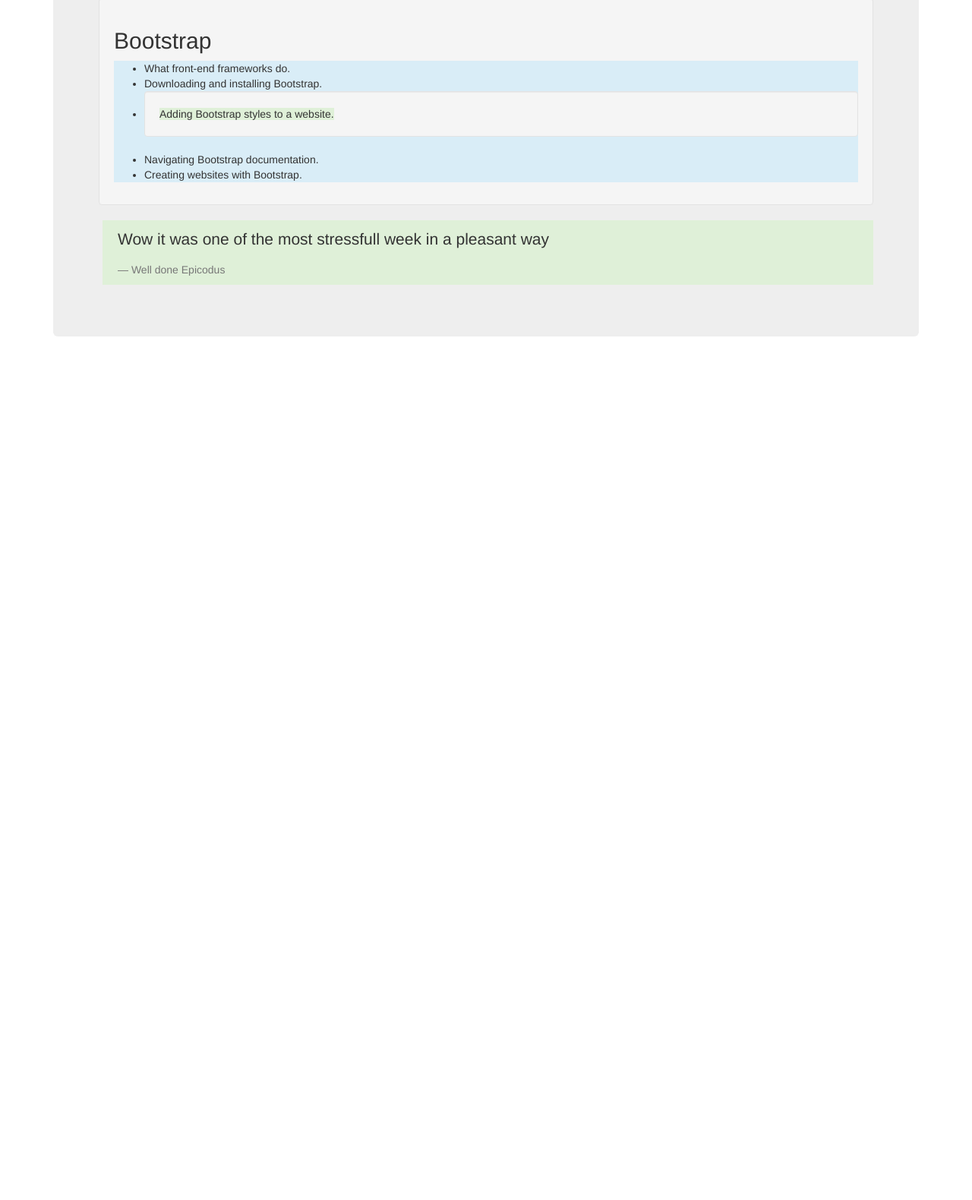
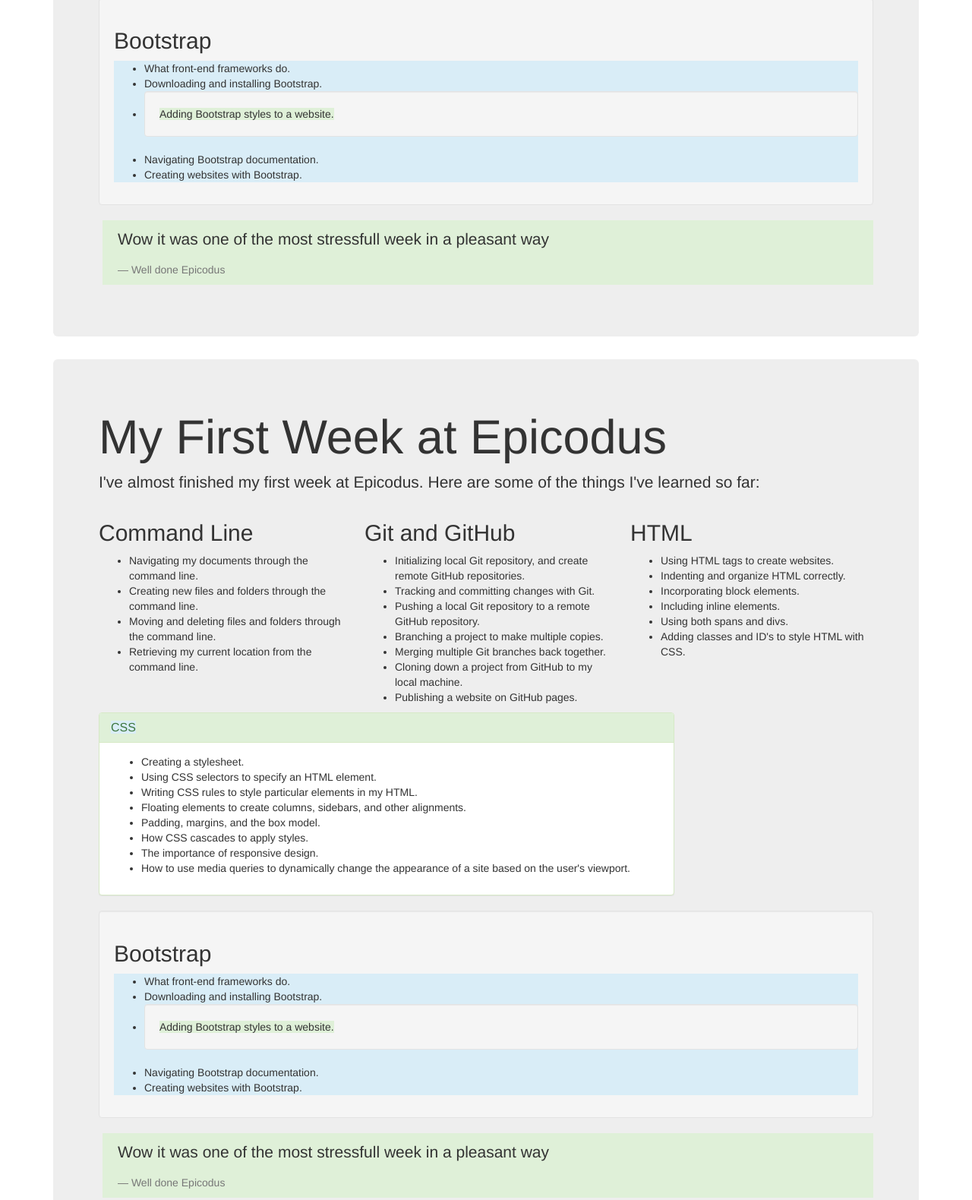
Before and after one commit to nkhakwan/PracticingBootStrap, a plain HTML site: page index.html in a window 1280 px wide. Shown: the part 2182-3762 px from the top of the page at 76% size. Before the commit the page ends 2655 px from the top, so only its background shows below. Drawn offline with Linux system fonts and the light colour scheme.

Commit message:
changed col-md-4 to col-xs-4 and it didn't work. It didn't movde the columns down to fit the small viewport

```diff
--- a/index.html
+++ b/index.html
@@ -153,5 +153,84 @@
         </blockquote>
       </div>
     </div>
+
+
+
+
+    <div class="container">
+      <div class="jumbotron">
+        <h1>My First Week at Epicodus</h1>
+        <p>
+          I've almost finished my first week at Epicodus. Here are some of the things I've learned so far:
+        </p>
+        <div class="row">
+          <div class="col-xs-4">
+        <h2>Command Line</h2>
+        <ul>
+          <li>Navigating my documents through the command line.</li>
+          <li>Creating new files and folders through the command line.</li>
+          <li>Moving and deleting files and folders through the command line.</li>
+          <li>Retrieving my current location from the command line.</li>
+        </ul>
+      </div>
+        <div class="col-xs-4">
+        <h2>Git and GitHub</h2>
+        <ul>
+          <li>Initializing local Git repository, and create remote GitHub repositories.</li>
+          <li>Tracking and committing changes with Git.</li>
+          <li>Pushing a local Git repository to a remote GitHub repository.</li>
+          <li>Branching a project to make multiple copies.</li>
+          <li>Merging multiple Git branches back together.</li>
+          <li>Cloning down a project from GitHub to my local machine.</li>
+          <li>Publishing a website on GitHub pages.</li>
+        </ul>
+      </div>
+        <div class="col-xs-4">
+        <h2>HTML</h2>
+        <ul>
+          <li>Using HTML tags to create websites.</li>
+          <li>Indenting and organize HTML correctly.</li>
+          <li>Incorporating block elements.</li>
+          <li>Including inline elements.</li>
+          <li>Using both spans and divs.</li>
+          <li>Adding classes and ID's to style HTML with CSS.</li>
+        </ul>
+      </div>
+        <div class="col-xs-9">
+        <div class="panel panel-success">
+          <div class="panel-heading">
+            <h2 class="panel-title"><span class="bg-info">CSS</span></h2>
+          </div>
+            <div class="panel-body">
+            <ul>
+              <li>Creating a stylesheet.</li>
+              <li>Using CSS selectors to specify an HTML element.</li>
+              <li>Writing CSS rules to style particular elements in my HTML.</li>
+              <li>Floating elements to create columns, sidebars, and other alignments.</li>
+              <li>Padding, margins, and the box model.</li>
+              <li>How CSS cascades to apply styles.</li>
+              <li>The importance of responsive design.</li>
+              <li>How to use media queries to dynamically change the appearance of a site based on the user's viewport.</li>
+            </ul>
+            </div>
+          </div>
+        </div>
+        </div>
+        <div class="well">
+          <h2>Bootstrap</h2>
+          <ul class="bg-info">
+            <li>What front-end frameworks do.</li>
+            <li>Downloading and installing Bootstrap.</li>
+            <li class="well"><span class="bg-success">Adding Bootstrap styles to a website.</span></li>
+            <li>Navigating Bootstrap documentation.</li>
+            <li>Creating websites with Bootstrap.</li>
+          </ul>
+        </div>
+        <blockquote class="bg-success">
+          <p>Wow it was one of the most stressfull week in a pleasant way</p>
+          <footer>Well done Epicodus</footer>
+        </blockquote>
+      </div>
+    </div>
   </body>
 </html>
```
